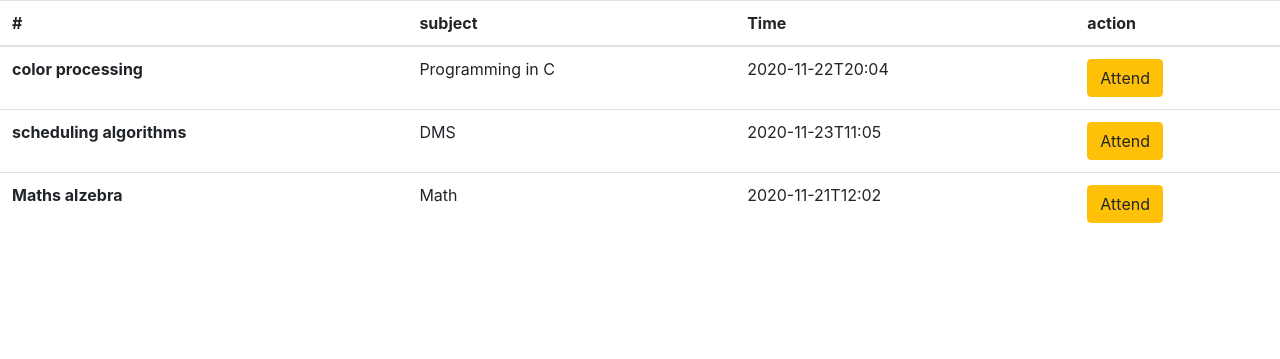
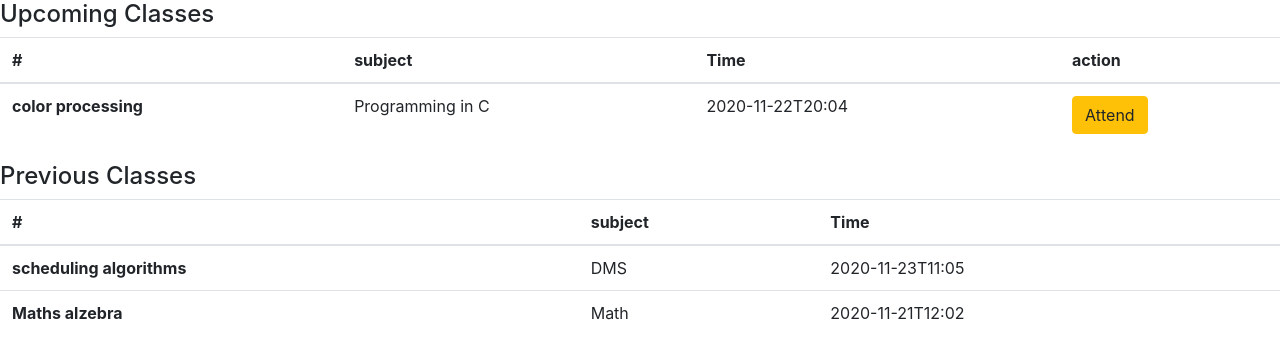
Before and after one commit to maze-runnar/addverb, a Flask app: page /current-classes in a window 1280 px wide. Shown: the top 359 px of the page. Run offline with Flask 2, Linux system fonts and the light colour scheme; data comes from the database, SQL or seed files in the repository; both versions use the stored data as it was after the commit; some libraries are stand-ins or nearby versions.

Commit message:
separate upcoming and previous classes

```diff
--- a/app.py
+++ b/app.py
@@ -171,7 +171,23 @@ def elearning():
 def currentClass():
 
 	allclasses = db.session.query(MySchedule).all()
-	return render_template("todayclass.html", allclasses=allclasses)
+	upcoming_classes = []
+	previous_classes = []
+	for i in allclasses:
+		t = i.time.split("T")
+		x = str(datetime.utcnow()).split(" ")
+		current_time_hour = x[1][0:2]
+		current_time_min = x[1][3:5]
+		current_time_date = x[0]
+		class_time_hour = t[1][0:2]
+		class_time_min = t[1][3:5]
+		class_time_date = t[0]
+		if(current_time_hour > class_time_hour or class_time_date < current_time_date):
+			previous_classes.append(i)
+		else:
+			upcoming_classes.append(i)
+
+	return render_template("todayclass.html", previous_classes = previous_classes, upcoming_classes = upcoming_classes)
 
 # @app.route("/active-assignment", methods = ["Get", "POST"])
 # def assignments():
--- a/templates/todayclass.html
+++ b/templates/todayclass.html
@@ -1,4 +1,5 @@
 {% include "base.html" %}
+<h4> Upcoming Classes</h4>
 <table class="table table-hover">
   <thead>
     <tr>
@@ -9,7 +10,7 @@
     </tr>
   </thead>
   <tbody>
-  {% for i in allclasses %}
+  {% for i in upcoming_classes %}
     <tr>
       <th scope="row">{{i.topic}}</th>
       <td>{{i.subject}}</td>
@@ -21,3 +22,23 @@
   {% endfor %}
   </tbody>
 </table>
+
+<h4> Previous Classes</h4>
+<table class="table table-hover">
+  <thead>
+    <tr>
+      <th scope="col">#</th>
+      <th scope="col">subject</th>
+      <th scope="col">Time</th>
+    </tr>
+  </thead>
+  <tbody>
+  {% for i in previous_classes %}
+    <tr>
+      <th scope="row">{{i.topic}}</th>
+      <td>{{i.subject}}</td>
+      <td>{{i.time}}</td>
+    </tr>
+  {% endfor %}
+  </tbody>
+</table>
```
Also changed, not shown: test2.db.
